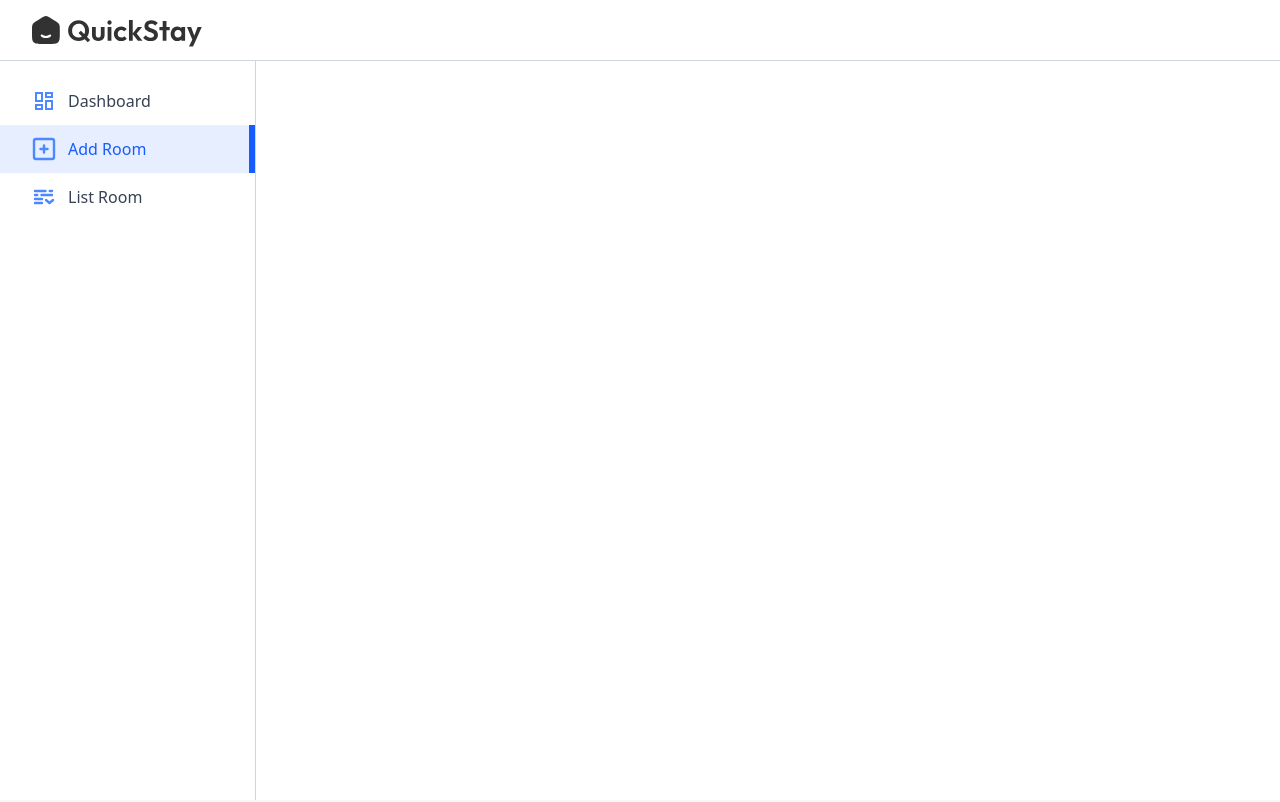
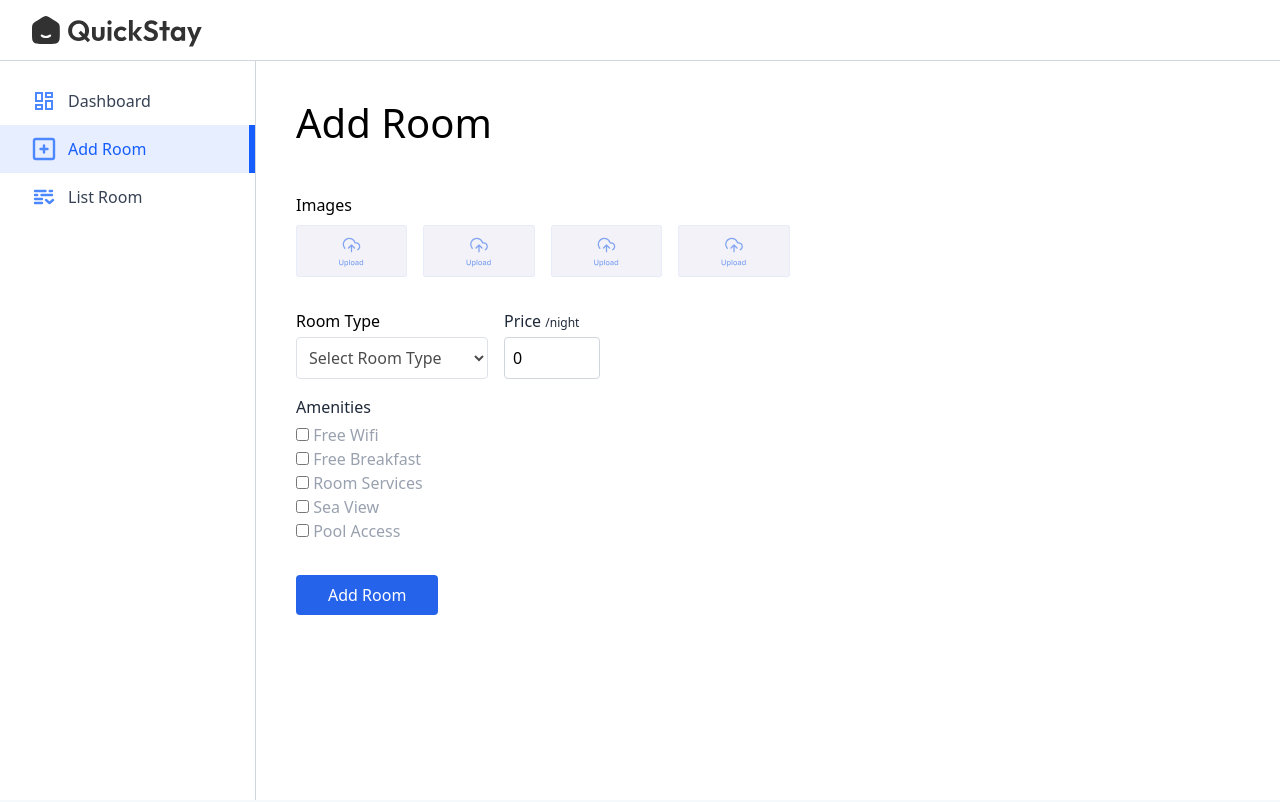
Before and after one commit to Kaveera725/hotel_booking_project, a React app: page /owner/add-room in a window 1280 px wide. Shown: the top 802 px of the page. Built offline with nearby package versions, Linux system fonts and the light colour scheme; the HTML template or start-up script is replaced by a standard one; a web font is replaced by a local one.

Commit message:
Owner Add Room page created

```diff
--- a/src/pages/hotelOwner/AddRoom.jsx
+++ b/src/pages/hotelOwner/AddRoom.jsx
@@ -1,10 +1,74 @@
-import React from 'react'
+import React, { useState } from 'react'
+import Title from '../../components/Title'
+import { assets } from '../../assets/assets'
 
 const AddRoom = () => {
+
+    const [images, setImages] = useState({
+        1: null,
+        2: null,
+        3: null,
+        4: null
+    })
+    const [inputs, setInputs] = useState({
+        roomType: '',
+        pricePerNight: 0,
+        amenities: {
+            'Free Wifi': false,
+            'Free Breakfast': false,
+            'Room Services': false,
+            'Sea View': false,
+            'Pool Access': false
+        }
+    })
+
   return (
-    <div>
+    <form>
+       <Title align='left' font='outfit' title='Add Room' subTitle='Fill in the details carefully and accurate form details, pricing and amenities to echance the user booking experience.' />
+       {/* Upload Area For Images*/}
+       <p className='test-gray-800 mt-10'>Images</p>
+       <div className='grid grid-cols-2 sm:flex gap-4 my-2 flex-wrap'>
+            {Object.keys(images).map((key) => (
+                <label htmlFor={`roomImage${key}`} key={key}>
+                    <img className='max-h-13 cursor-pointer opacity-80' src={images[key] ? URL.createObjectURL(images[key]) : assets.uploadArea} alt="" />
+                    <input type="file" accept='image/*' id={`roomImage${key}`} hidden onChange={e => setImages({ ...images, [key]: e.target.files[0] })} />
+                </label>
+                ))}
+       </div>
 
-    </div>
+       <div className='w-full flex max-sm:flex-col sm:gap-4 mt-4'>
+            <div className='flex-1 max-w-48'>
+                <p className='text grey-800 mt-4'>Room Type</p>
+                <select value={inputs.roomType} onChange={e => setInputs({...inputs, roomType: e.target.value})} className='border opacity-70 border-gray-300 mt-1 rounded p-2 w-full'>
+                    <option value="">Select Room Type</option>
+                    <option value="single Bed">Single Bed</option>
+                    <option value="Double Bed">Double Bed</option>
+                    <option value="Luxury Room">Luxury Room</option>
+                    <option value="Family Suite">Family Suite</option>
+                </select>
+            </div>
+            <div>
+                <p className='mt-4 text-gray-800'>
+                    Price <span className='text-xs'>/night</span>
+                </p>
+                <input type="number" placeholder='0' className='border border-gray-300 mt-1 rounded p-2 w-24' value={inputs.pricePerNight} onChange={e=> setInputs({...inputs, pricePerNight: e.target.value})}/>
+            </div>
+       </div>
+
+            <p className='text-gray-800 mt-4'>Amenities</p>
+            <div className='flex flex-col flex-wrap mt-1 text-gray-400 max-w-sm'>
+                {Object.keys(inputs.amenities).map((amenity, index)=>(
+                    <div key={index}>
+                        <input type='checkbox' id={`amenities${index+1}`} checked={inputs.amenities[amenity]}
+                        onChange={() => setInputs({...inputs,amenities: {...inputs.amenities, [amenity]: !inputs.amenities[amenity]}})}/>
+                        <label  htmlFor={`amenities${index+1}`}>  {amenity}</label>
+                    </div>
+                ))}
+            </div>
+            <button className='bg-primary text-white px-8 py-2 rounded mt-8 cursor-pointer'>
+                Add Room
+            </button>
+    </form>
   )
 }
 
```
